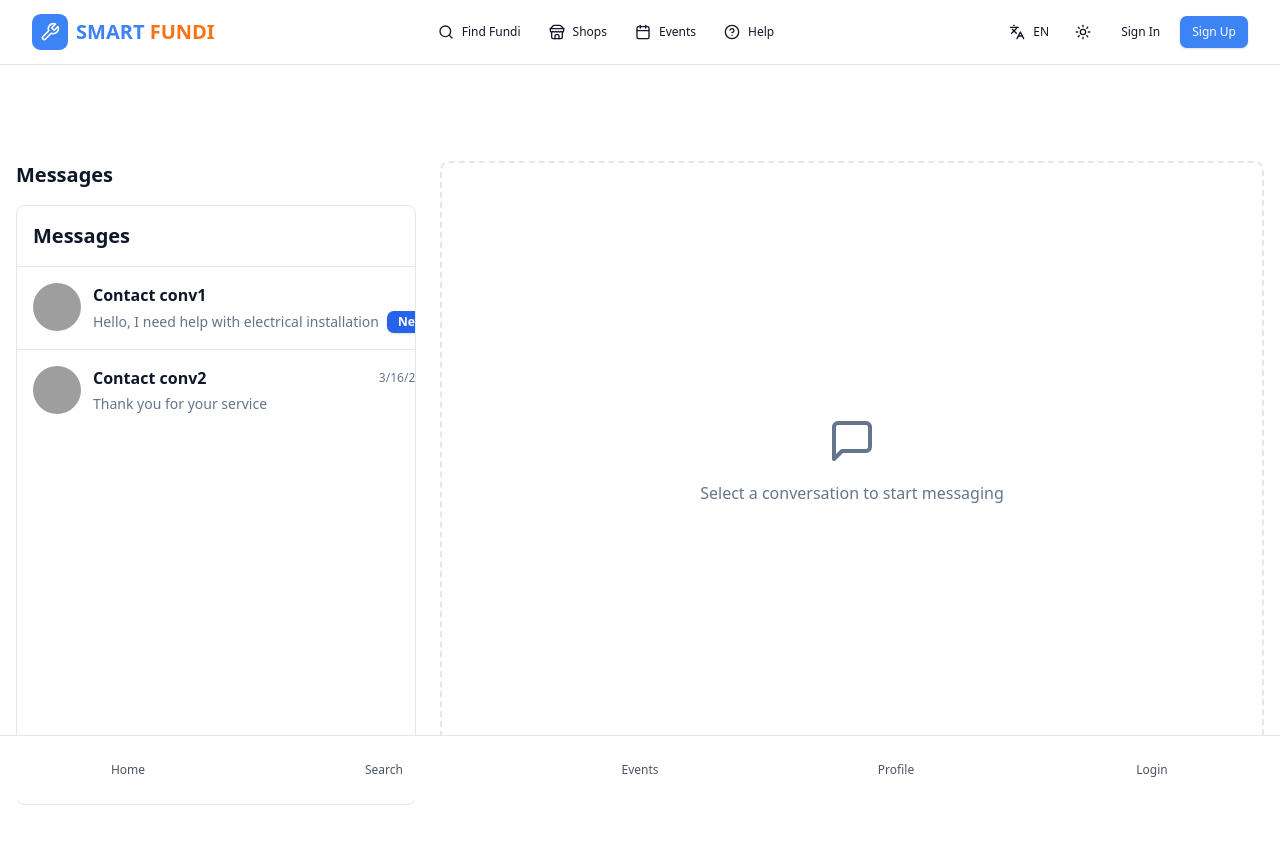
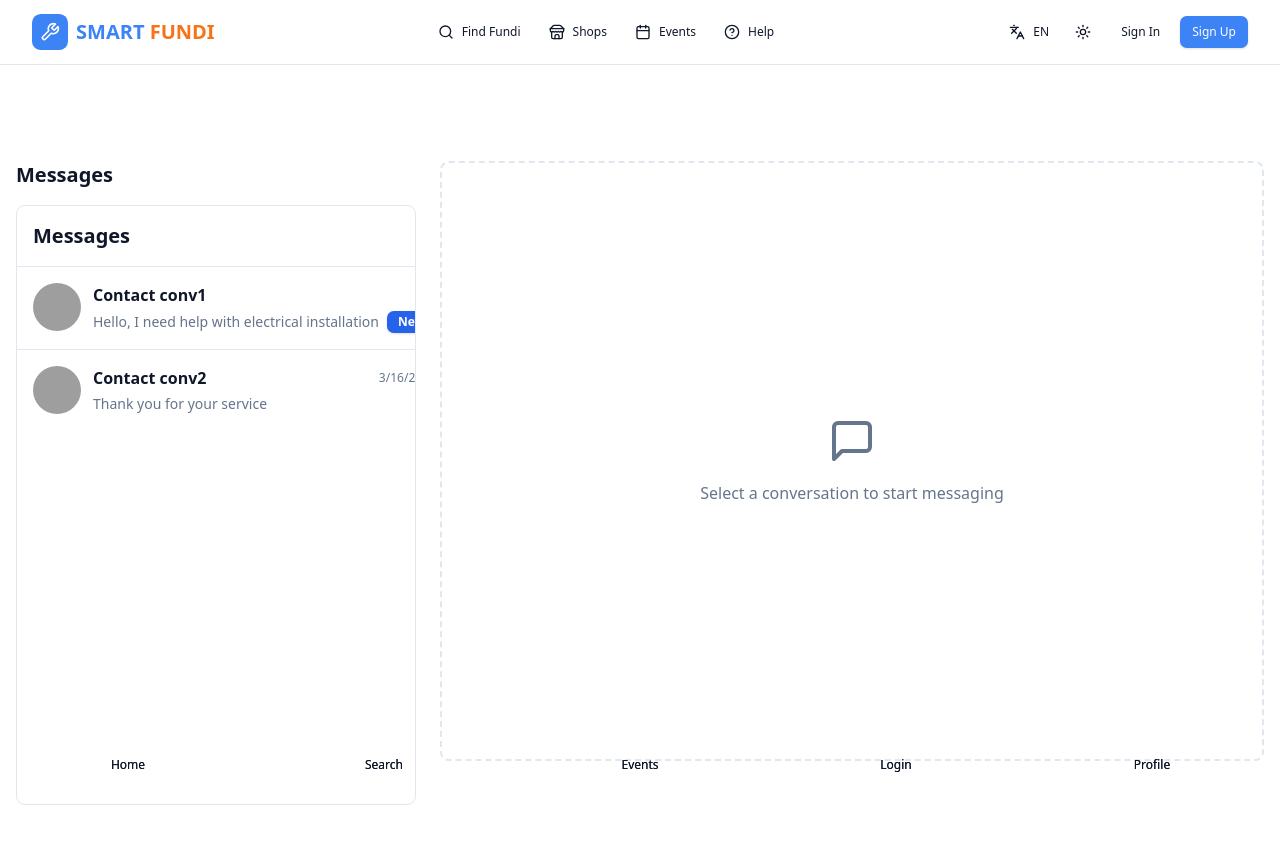
Before and after one commit to Ycnry/sg-431ee01e-23c3-4fd1-8492-ef1f773da647-1773130809, a Next.js app: page /messages in a window 1280 px wide. Shown: the top 844 px of the page. Built offline with nearby package versions, Linux system fonts and the light colour scheme; grey boxes are pictures that could not be loaded.

Commit message:
feat(nav): Implement role-based bottom navigation and add translations

```diff
--- a/src/components/BottomNavigation.tsx
+++ b/src/components/BottomNavigation.tsx
@@ -1,55 +1,120 @@
 import Link from "next/link";
 import { useRouter } from "next/router";
+import { useEffect, useState } from "react";
 import { useLanguage } from "@/contexts/LanguageContext";
-
-type TabKey = "home" | "search" | "events" | "profile" | "login";
+import { useAuth } from "@/contexts/AuthContext";
 
 interface NavTab {
-  key: TabKey;
+  key: string;
   href: string;
   icon: string;
   labelKey: string;
 }
 
-const tabs: NavTab[] = [
+const roleBasedTabs: Record<string, NavTab[]> = {
+  customer: [
+    { key: "home", href: "/", icon: "home-outline", labelKey: "nav.tab.home" },
+    { key: "search", href: "/search", icon: "search-outline", labelKey: "nav.tab.search" },
+    { key: "messages", href: "/messages", icon: "chatbubble-outline", labelKey: "nav.tab.messages" },
+    { key: "ai", href: "/ai-assistant", icon: "sparkles-outline", labelKey: "nav.tab.ai" },
+    { key: "profile", href: "/profile", icon: "person-outline", labelKey: "nav.tab.profile" },
+  ],
+  fundi: [
+    { key: "dashboard", href: "/dashboard/fundi", icon: "grid-outline", labelKey: "nav.tab.dashboard" },
+    { key: "jobs", href: "/dashboard/fundi#jobs", icon: "clipboard-outline", labelKey: "nav.tab.jobs" },
+    { key: "messages", href: "/messages", icon: "chatbubble-outline", labelKey: "nav.tab.messages" },
+    { key: "earnings", href: "/dashboard/fundi#earnings", icon: "cash-outline", labelKey: "nav.tab.earnings" },
+    { key: "profile", href: "/profile", icon: "person-outline", labelKey: "nav.tab.profile" },
+  ],
+  shop: [
+    { key: "dashboard", href: "/dashboard/shop", icon: "grid-outline", labelKey: "nav.tab.dashboard" },
+    { key: "products", href: "/dashboard/shop#products", icon: "cart-outline", labelKey: "nav.tab.products" },
+    { key: "orders", href: "/dashboard/shop#orders", icon: "bag-handle-outline", labelKey: "nav.tab.orders" },
+    { key: "messages", href: "/messages", icon: "chatbubble-outline", labelKey: "nav.tab.messages" },
+    { key: "profile", href: "/profile", icon: "person-outline", labelKey: "nav.tab.profile" },
+  ],
+  admin: [
+    { key: "dashboard", href: "/admin/dashboard", icon: "grid-outline", labelKey: "nav.tab.dashboard" },
+    { key: "users", href: "/admin/dashboard#users", icon: "people-outline", labelKey: "nav.tab.users" },
+    { key: "payments", href: "/admin/dashboard#payments", icon: "card-outline", labelKey: "nav.tab.payments" },
+    { key: "reports", href: "/admin/dashboard#reports", icon: "analytics-outline", labelKey: "nav.tab.reports" },
+    { key: "settings", href: "/admin/dashboard#settings", icon: "settings-outline", labelKey: "nav.tab.settings" },
+  ],
+  guest: [
     { key: "home", href: "/", icon: "home-outline", labelKey: "nav.tab.home" },
     { key: "search", href: "/search", icon: "search-outline", labelKey: "nav.tab.search" },
     { key: "events", href: "/events", icon: "calendar-outline", labelKey: "nav.tab.events" },
+    { key: "signin", href: "/auth/signin", icon: "log-in-outline", labelKey: "nav.tab.login" },
     { key: "profile", href: "/profile", icon: "person-outline", labelKey: "nav.tab.profile" },
-  { key: "login", href: "/auth/signin", icon: "log-in-outline", labelKey: "nav.tab.login" },
-];
+  ],
+};
 
-function isActivePath(pathname: string, href: string) {
-  if (href === "/") return pathname === "/";
-  return pathname.startsWith(href);
+function getActiveTabIndex(pathname: string, tabs: NavTab[]): number {
+  const index = tabs.findIndex((tab) => {
+    if (tab.href === "/") return pathname === "/";
+    return pathname.startsWith(tab.href.split("#")[0]);
+  });
+  return index >= 0 ? index : 0;
 }
 
 export function BottomNavigation() {
   const router = useRouter();
   const { t } = useLanguage();
+  const { user, isAuthenticated } = useAuth();
+  const [mounted, setMounted] = useState(false);
+
+  useEffect(() => {
+    setMounted(true);
+  }, []);
+
+  const userRole = user?.userType || "guest";
+  const tabs = roleBasedTabs[userRole] || roleBasedTabs.guest;
+  const activeIndex = getActiveTabIndex(router.pathname, tabs);
+
+  if (!mounted) {
+    return null;
+  }
 
   return (
-    <nav className="fixed bottom-0 left-0 right-0 bg-white border-t border-gray-200 dark:bg-gray-900 dark:border-gray-800 safe-bottom z-50">
-      <div className="flex items-center justify-around h-16 max-w-screen-xl mx-auto">
-        {tabs.map((tab) => {
-          const isActive = isActivePath(router.pathname, tab.href);
+    <nav
+      className="magic-navigation fixed bottom-0 left-0 right-0 z-[1000]"
+      role="navigation"
+      aria-label="Main navigation"
+    >
+      <ul className="flex items-center justify-around relative h-[70px] m-0 p-0 list-none">
+        {tabs.map((tab, index) => {
+          const isActive = index === activeIndex;
 
           return (
+            <li
+              key={tab.key}
+              className={`nav-item relative flex-1 ${isActive ? "active" : ""}`}
+              style={{ zIndex: isActive ? 1 : 0 }}
+            >
               <Link
-              key={tab.key}
                 href={tab.href}
-              className={`flex flex-col items-center justify-center flex-1 h-full space-y-1 transition-colors ${
-                isActive
-                  ? "text-primary"
-                  : "text-gray-600 dark:text-gray-400 hover:text-gray-900 dark:hover:text-gray-200"
-              }`}
+                className="nav-link relative flex flex-col items-center justify-center w-full h-full no-underline"
+                aria-current={isActive ? "page" : undefined}
+                aria-label={t(tab.labelKey)}
               >
-              <ion-icon name={tab.icon} style={{ fontSize: "24px" }} />
-              <span className="text-xs font-medium">{t(tab.labelKey)}</span>
+                <span className="nav-icon block text-[1.75rem] transition-transform duration-300 ease-out">
+                  <ion-icon name={tab.icon} aria-hidden="true" />
+                </span>
+                <span className="nav-text block text-[0.75rem] font-medium transition-all duration-300 ease-out">
+                  {t(tab.labelKey)}
+                </span>
               </Link>
+            </li>
           );
         })}
-      </div>
+        <div
+          className="indicator absolute rounded-full transition-transform duration-300"
+          style={{
+            transform: `translateX(calc((100% / ${tabs.length}) * ${activeIndex} + (100% / ${tabs.length} / 2) - 35px))`,
+          }}
+          aria-hidden="true"
+        />
+      </ul>
     </nav>
   );
 }
--- a/src/contexts/LanguageContext.tsx
+++ b/src/contexts/LanguageContext.tsx
@@ -21,11 +21,29 @@ const translations: Record<string, Record<Language, string>> = {
   "nav.messages": { en: "Messages", sw: "Ujumbe" },
   "nav.howToPay": { en: "How to Pay", sw: "Jinsi ya Kulipa" },
 
-  // Bottom Navigation Tabs
+  // Bottom Navigation Tabs - Customer
   "nav.tab.home": { en: "Home", sw: "Nyumbani" },
   "nav.tab.search": { en: "Search", sw: "Tafuta" },
+  "nav.tab.messages": { en: "Messages", sw: "Ujumbe" },
+  "nav.tab.ai": { en: "AI Assistant", sw: "Msaada wa AI" },
+  "nav.tab.profile": { en: "Profile", sw: "Wasifu" },
+
+  // Bottom Navigation Tabs - Fundi
+  "nav.tab.dashboard": { en: "Dashboard", sw: "Dashibodi" },
+  "nav.tab.jobs": { en: "Jobs", sw: "Kazi" },
+  "nav.tab.earnings": { en: "Earnings", sw: "Mapato" },
+
+  // Bottom Navigation Tabs - Shop Owner
+  "nav.tab.products": { en: "Products", sw: "Bidhaa" },
+  "nav.tab.orders": { en: "Orders", sw: "Maagizo" },
+
+  // Bottom Navigation Tabs - Admin
+  "nav.tab.users": { en: "Users", sw: "Watumiaji" },
+  "nav.tab.payments": { en: "Payments", sw: "Malipo" },
+  "nav.tab.reports": { en: "Reports", sw: "Ripoti" },
+  "nav.tab.settings": { en: "Settings", sw: "Mipangilio" },
+
   "nav.tab.events": { en: "Events", sw: "Matukio" },
-  "nav.tab.profile": { en: "Profile", sw: "Wasifu" },
   "nav.tab.login": { en: "Login", sw: "Ingia" },
 
   // Splash & Welcome
```
Lines whose indentation alone changed are shown as unchanged.
